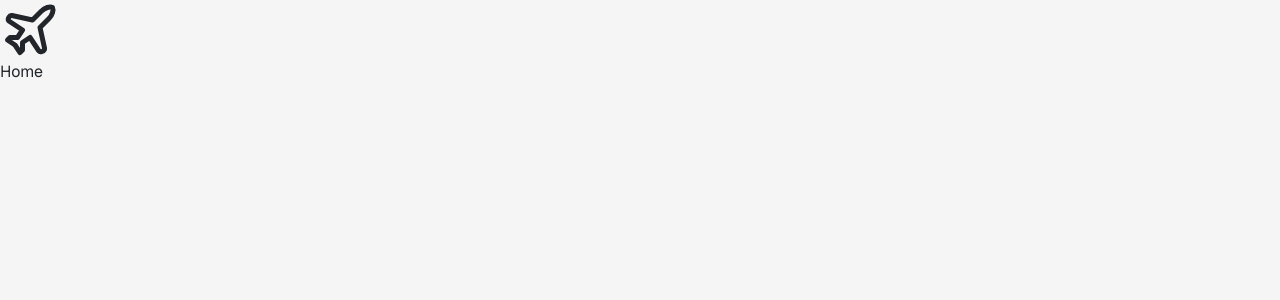
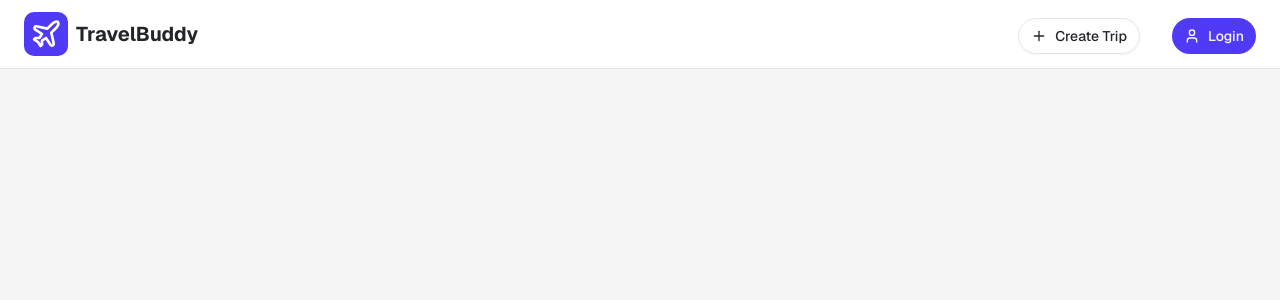
Before and after one commit to SamalAdarsh/TravelBuddy, a React (Vite) app: page / in a window 1280 px wide. Shown: the top 300 px of the page. Built offline with nearby package versions, Linux system fonts and the light colour scheme.

Commit message:
Created Header of the page

```diff
--- a/src/components/shared/Header.jsx
+++ b/src/components/shared/Header.jsx
@@ -1,15 +1,35 @@
-import { Plane } from 'lucide-react'
+import { Plane, Plus, User } from 'lucide-react'
 import React from 'react'
 import { Link } from 'react-router-dom'
+import { Button } from '../ui/button'
 
 const Header = () => {
   return (
-    <header>
-        <Link to={'/'} className=''>
-        <div>
-            <Plane className='w-15 h-15'/>
+    <header className='bg-white border-b border-gray-200 px-6 py-3 flexBetween absolute top-0 left-0 right-0 w-full z-50'>
+
+       {/* Logo */}
+
+        <Link to={'/'} className='flex items-center gap-x-2 cursor-pointer'>
+        <div className='bg-destructive p-1.5 rounded-lg'>
+            <Plane className='w-8 h-8 text-white '/>
         </div>
+        <span className='hidden sm:flex font-bold text-xl capitalize'>TravelBuddy</span>
         </Link>
+
+       {/* Buttons & Profile*/}
+       <div className='flex gap-x-4 sm:gap-x-8'>
+        <Button variant='outline' className="mt-1 bg-transparent">
+         <Plus/>
+         Create Trip
+        </Button>
+
+        <div className='flex mt-1'>
+          <Button className="bg-destructive">
+         <User/>
+         Login
+        </Button>
+        </div>
+        </div>
     </header>
   )
 }
--- a/src/components/ui/button.jsx
+++ b/src/components/ui/button.jsx
@@ -5,20 +5,20 @@
 import { cn } from "@/lib/utils"
 
 const buttonVariants = cva(
-  "inline-flex items-center justify-center gap-2 whitespace-nowrap rounded-md text-sm font-medium transition-all disabled:pointer-events-none disabled:opacity-50 [&_svg]:pointer-events-none [&_svg:not([class*='size-'])]:size-4 shrink-0 [&_svg]:shrink-0 outline-none focus-visible:border-ring focus-visible:ring-ring/50 focus-visible:ring-[3px] aria-invalid:ring-destructive/20 dark:aria-invalid:ring-destructive/40 aria-invalid:border-destructive",
+  "inline-flex items-center justify-center gap-2 whitespace-nowrap rounded-full text-sm font-medium transition-all disabled:pointer-events-none disabled:opacity-50 [&_svg]:pointer-events-none [&_svg:not([class*='size-'])]:size-4 shrink-0 [&_svg]:shrink-0 outline-none focus-visible:border-ring focus-visible:ring-ring/50 focus-visible:ring-[3px] aria-invalid:ring-destructive/20 dark:aria-invalid:ring-destructive/40 aria-invalid:border-destructive",
   {
     variants: {
       variant: {
-        default: "bg-primary text-primary-foreground hover:bg-primary/90",
+        default: "bg-primary text-primary-foreground hover:bg-primary/90 cursor-pointer",
         destructive:
-          "bg-destructive text-white hover:bg-destructive/90 focus-visible:ring-destructive/20 dark:focus-visible:ring-destructive/40 dark:bg-destructive/60",
+          "bg-destructive text-white hover:bg-destructive/90 focus-visible:ring-destructive/20 dark:focus-visible:ring-destructive/40 dark:bg-destructive/60 cursor-pointer",
         outline:
-          "border bg-background shadow-xs hover:bg-accent hover:text-accent-foreground dark:bg-input/30 dark:border-input dark:hover:bg-input/50",
+          "border bg-background shadow-xs hover:bg-accent hover:text-accent-foreground dark:bg-input/30 dark:border-input dark:hover:bg-input/50 cursor-pointer",
         secondary:
-          "bg-secondary text-secondary-foreground hover:bg-secondary/80",
+          "bg-secondary text-secondary-foreground hover:bg-secondary/80 cursor-pointer",
         ghost:
-          "hover:bg-accent hover:text-accent-foreground dark:hover:bg-accent/50",
-        link: "text-primary underline-offset-4 hover:underline",
+          "hover:bg-accent hover:text-accent-foreground dark:hover:bg-accent/50 cursor-pointer",
+        link: "text-primary underline-offset-4 hover:underline cursor-pointer",
       },
       size: {
         default: "h-9 px-4 py-2 has-[>svg]:px-3",
@@ -52,9 +52,11 @@
       data-slot="button"
       data-variant={variant}
       data-size={size}
+      // @ts-ignore
       className={cn(buttonVariants({ variant, size, className }))}
       {...props} />
   );
 }
 
+// eslint-disable-next-line react-refresh/only-export-components
 export { Button, buttonVariants }
```
Also changed, not shown: src/App.jsx (+13 -16 lines).
